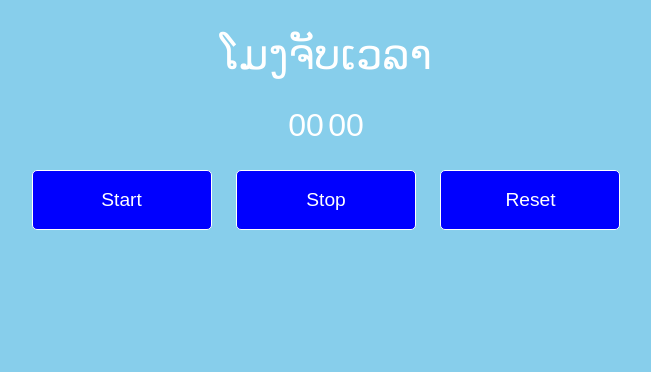
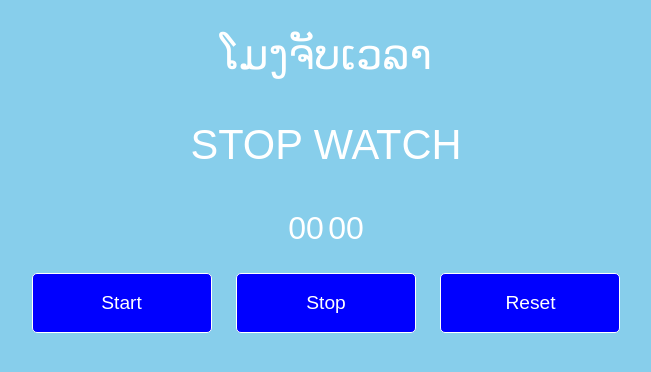
Before and after one commit to nxai/JS-project, a plain HTML site: page index.html in a window 1280 px wide. Shown: the whole page, without its empty margins (314-965 px from the left). Drawn offline with Linux system fonts and the light colour scheme.

Commit message:
Update index.html

```diff
--- a/index.html
+++ b/index.html
@@ -10,6 +10,7 @@
 <body>
     <div class="wrapper">
         <h1>ໂມງຈັບເວລາ</h1>
+        <h3>stop watch</h3>
         <p>
             <span id="seconds">00</span>
             <span id="tens">00</span>
```
